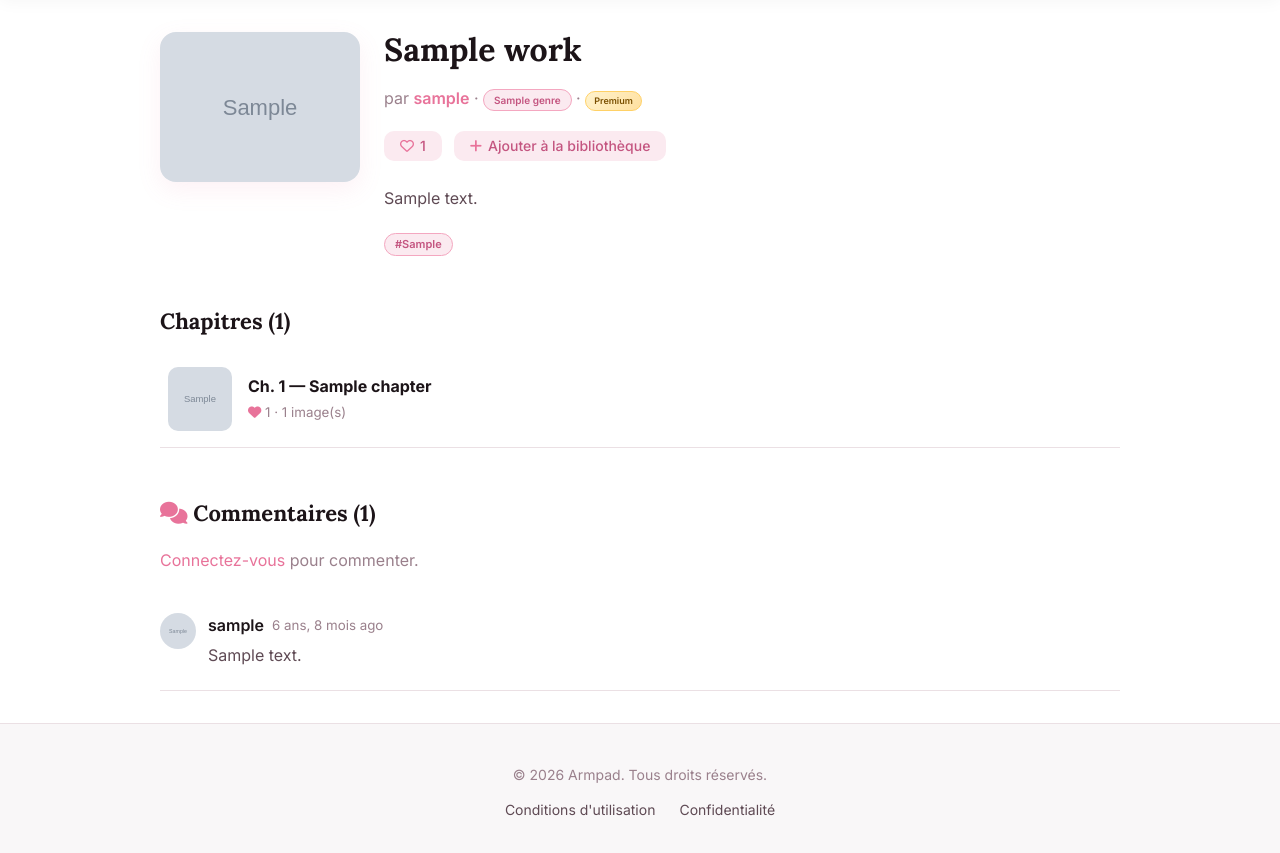
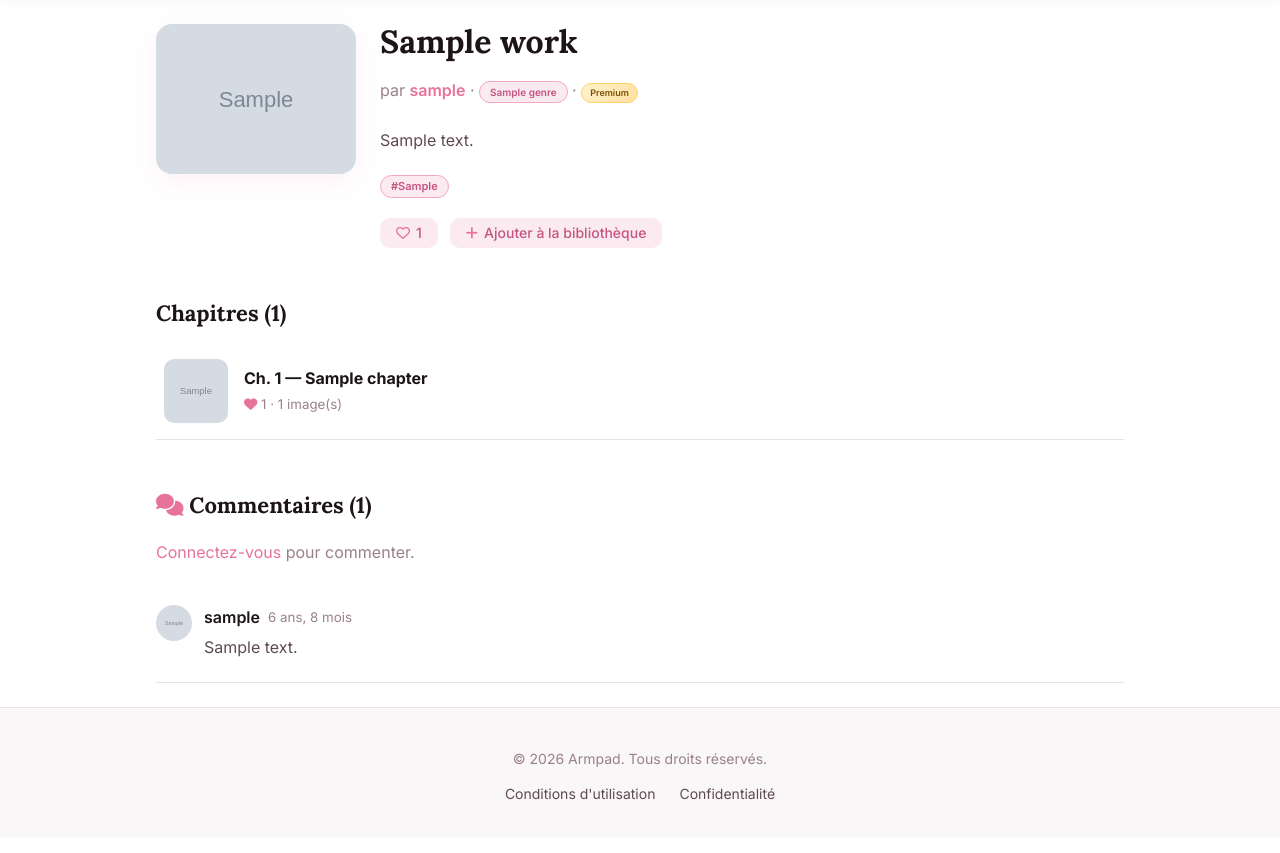
Before and after one commit to Army-ui/Armpad, a Django app: page /oeuvre/00000000-0000-0000-0000-000000000001/ in a window 1280 px wide. Shown: the part 64-917 px from the top of the page. After the commit the page ends 864 px from the top, so only its background shows below. Run offline with Django 5.2, Linux system fonts and the light colour scheme; tables that the repository leaves empty hold one stand-in row (values such as "Sample post"); grey boxes marked "Sample" are stand-in pictures; parts of the project's set-up code (start-up, migrations or seed data) failed here and were passed over.

Commit message:
Enhance work_detail.html layout and styles
Refactor work_detail.html for improved responsiveness and styling.

```diff
--- a/templates/armpad/work_detail.html
+++ b/templates/armpad/work_detail.html
@@ -4,10 +4,71 @@
 {% block title %}{{ work.title }} - Armpad{% endblock %}
 
 {% block content %}
-<div style="max-width:1000px;margin:0 auto;padding:32px 20px;">
+<style>
+/* ═══ WORK HERO RESPONSIVE ═══ */
+.work-hero {
+    display: flex;
+    gap: 24px;
+    flex-wrap: wrap;
+    align-items: flex-start;
+}
+.work-hero-cover {
+    width: 200px;
+    flex-shrink: 0;
+}
+.work-hero-info {
+    flex: 1;
+    min-width: 280px;
+}
 
-    <div style="display:flex;gap:24px;flex-wrap:wrap;align-items:flex-start;">
-        <div style="width:200px;flex-shrink:0;">
+/* Sur mobile : cover + texte à côté, texte plus petit */
+@media (max-width: 640px) {
+    .work-hero {
+        flex-wrap: nowrap;
+        gap: 12px;
+    }
+    .work-hero-cover {
+        width: 110px;
+    }
+    .work-hero-info h1 {
+        font-size: 18px !important;
+        line-height: 1.2;
+    }
+    .work-hero-info .work-meta {
+        font-size: 11px;
+    }
+    .work-hero-info .work-summary {
+        font-size: 11px;
+        line-height: 1.5;
+        margin-top: 10px;
+        display: -webkit-box;
+        -webkit-line-clamp: 6;
+        -webkit-box-orient: vertical;
+        overflow: hidden;
+    }
+    .work-hero-info .work-actions {
+        gap: 6px;
+        margin-top: 12px;
+    }
+    .work-hero-info .work-actions .btn {
+        padding: 6px 10px;
+        font-size: 11px;
+    }
+    .work-hero-info .work-tags {
+        margin-top: 8px;
+        gap: 4px;
+    }
+    .work-hero-info .work-tags .card-genre {
+        font-size: 9px;
+        padding: 1px 6px;
+    }
+}
+</style>
+
+<div style="max-width:1000px;margin:0 auto;padding:24px 16px;">
+
+    <div class="work-hero">
+        <div class="work-hero-cover">
             {% if work.cover and work.cover.name %}
                 <img src="{{ work.cover.url }}" alt="{{ work.title }}" style="width:100%;border-radius:var(--radius);box-shadow:0 8px 24px var(--shadow-md);">
             {% else %}
@@ -15,11 +76,11 @@
             {% endif %}
         </div>
 
-        <div style="flex:1;min-width:280px;">
+        <div class="work-hero-info">
             <h1 class="hero-title" style="font-size:32px;text-align:left;">{{ work.title }}</h1>
 
-            <p class="text-muted" style="margin-top:8px;">
-                {% trans "par" %} <a href="{% url 'web:profile' work.author.username %}" style="font-weight:600;">{{ work.author.username }}</a>
+            <p class="text-muted work-meta" style="margin-top:8px;">
+                {% trans "par" %} <a href="{% url 'web:profile' work.author.slug %}" style="font-weight:600;">{{ work.author.username }}</a>
                 {% if work.genre %} · <span class="card-genre">{{ work.genre.name }}</span>{% endif %}
                 {% if work.is_premium %} · <span class="card-badge premium">Premium</span>{% endif %}
                 {% if work.status == 'ongoing' %} · <span class="card-badge" style="background:#DBEAFE;color:#1E40AF;border-color:#93C5FD;">{% trans "En cours" %}</span>{% endif %}
@@ -27,13 +88,24 @@
                 {% if work.status == 'hiatus' %} · <span class="card-badge" style="background:#FEF3C7;color:#92400E;border-color:#FCD34D;">{% trans "En pause" %}</span>{% endif %}
             </p>
 
-            <div style="display:flex;gap:12px;margin-top:20px;flex-wrap:wrap;">
+            {% if work.summary %}
+                <p class="work-summary" style="margin-top:24px;line-height:1.7;color:var(--text-secondary);">{{ work.summary }}</p>
+            {% endif %}
+
+            {% if work.tag_list %}
+                <div class="work-tags" style="margin-top:16px;display:flex;gap:6px;flex-wrap:wrap;">
+                    {% for tag in work.tag_list %}
+                        <span class="card-genre" style="font-size:11px;">#{{ tag }}</span>
+                    {% endfor %}
+                </div>
+            {% endif %}
+
+            <div class="work-actions" style="display:flex;gap:12px;margin-top:20px;flex-wrap:wrap;">
                 <button class="btn btn-outline like-btn" data-like-url="{% url 'web:toggle_like' work.pk %}">
                     <i class="fa-{% if user_liked %}solid{% else %}regular{% endif %} fa-heart"></i>
                     <span class="like-count">{{ work.likes_count }}</span>
                 </button>
 
-                <!-- ═══ BOUTON BIBLIOTHÈQUE CONDITIONNEL ═══ -->
                 {% if user.is_authenticated %}
                     <button id="library-btn" class="btn btn-outline" data-library-url="{% url 'web:toggle_library' work.pk %}">
                         {% if is_in_library %}
@@ -54,18 +126,6 @@
                     </a>
                 {% endif %}
             </div>
-
-            {% if work.summary %}
-                <p style="margin-top:24px;line-height:1.7;color:var(--text-secondary);">{{ work.summary }}</p>
-            {% endif %}
-
-            {% if work.tag_list %}
-                <div style="margin-top:16px;display:flex;gap:6px;flex-wrap:wrap;">
-                    {% for tag in work.tag_list %}
-                        <span class="card-genre" style="font-size:11px;">#{{ tag }}</span>
-                    {% endfor %}
-                </div>
-            {% endif %}
         </div>
     </div>
 
@@ -146,8 +206,8 @@
                     {% endif %}
                     <div style="flex:1;">
                         <div style="display:flex;align-items:center;gap:8px;flex-wrap:wrap;">
-                            <a href="{% url 'web:profile' comment.user.username %}" style="font-weight:600;color:var(--text);">{{ comment.user.username }}</a>
-                            <small class="text-muted">{{ comment.created_at|timesince }} {% trans "ago" %}</small>
+                            <a href="{% url 'web:profile' comment.user.slug %}" style="font-weight:600;color:var(--text);">{{ comment.user.username }}</a>
+                            <small class="text-muted">{{ comment.created_at|timesince }}</small>
                         </div>
                         <p style="margin-top:4px;color:var(--text-secondary);line-height:1.6;">{{ comment.content }}</p>
                         <div style="display:flex;gap:12px;margin-top:6px;">
@@ -171,7 +231,7 @@
                                 {% endif %}
                                 <div style="flex:1;">
                                     <strong style="font-size:13px;">{{ reply.user.username }}</strong>
-                                    <small class="text-muted" style="font-size:11px;">{{ reply.created_at|timesince }} {% trans "ago" %}</small>
+                                    <small class="text-muted" style="font-size:11px;">{{ reply.created_at|timesince }}</small>
                                     <p style="font-size:14px;color:var(--text-secondary);margin-top:2px;">{{ reply.content }}</p>
                                     {% if user.is_authenticated %}
                                         <button class="comment-like-btn" data-url="{% url 'web:toggle_comment_like' reply.pk %}" style="margin-top:4px;">
```
